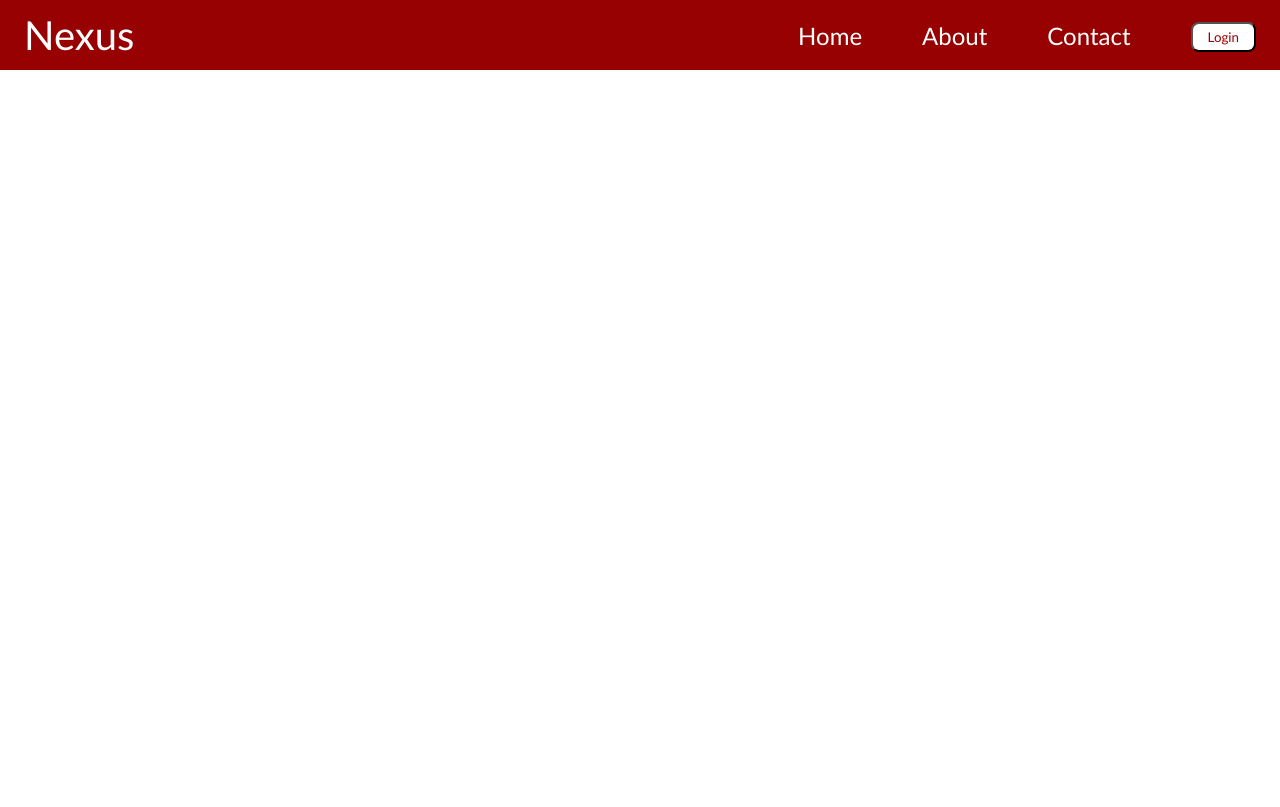
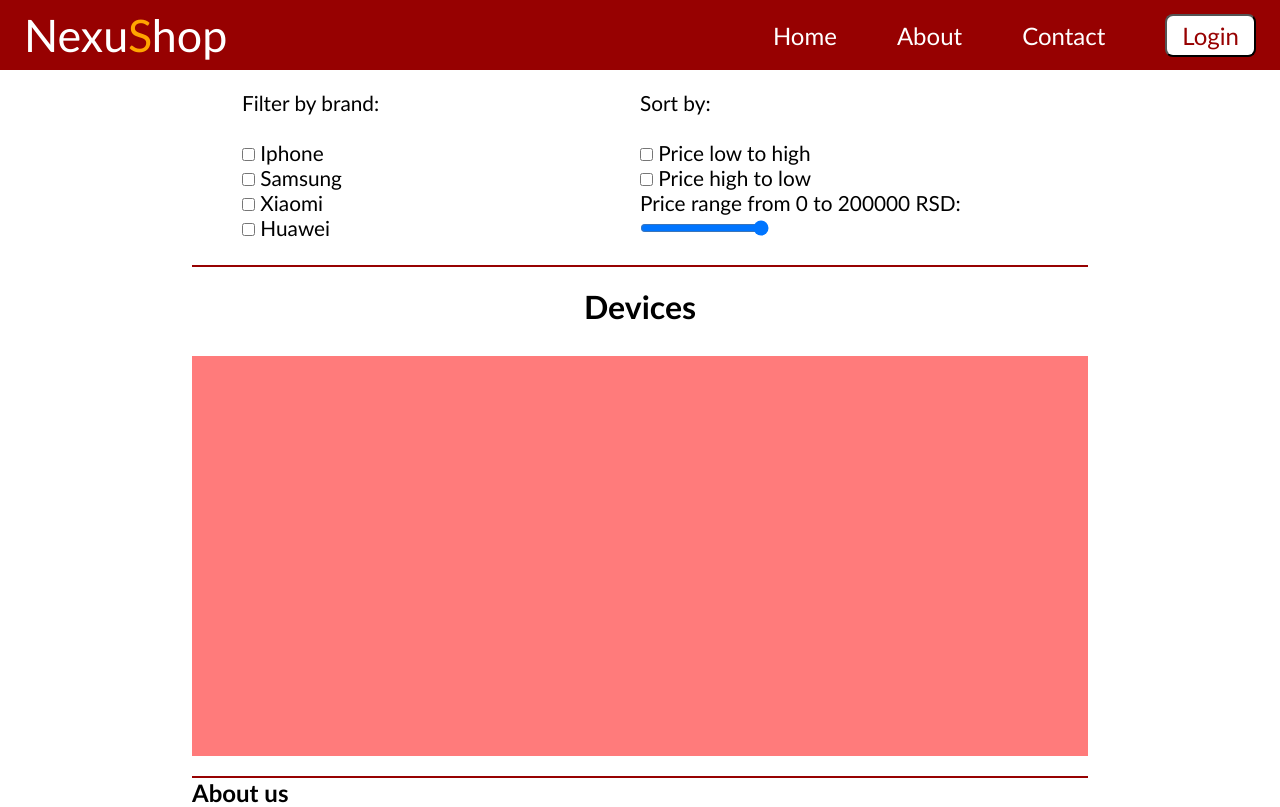
Before and after one commit to S-Mrvic/NexusMobileShop, a plain HTML site: page index.html in a window 1280 px wide. Drawn offline with Linux system fonts and the light colour scheme; files that its build step writes are made by us from their sources.

Commit message:
Created filter and sort elements

```diff
--- /dev/null
+++ b/CSS/style.css
@@ -0,0 +1,163 @@
+*{
+    padding: 0;
+    margin: 0;
+    box-sizing: border-box;
+    font-family: 'Gill Sans', 'Gill Sans MT', Calibri, 'Trebuchet MS', sans-serif;
+}
+
+
+/* Navbar and hamburger menu*/
+
+header{
+    background-color: rgb(151, 1, 1);
+}
+
+.navbar li{
+    list-style: none;
+}
+
+.navbar a{
+    color: white;
+    text-decoration: none;
+}
+
+.navbar{
+    min-height: 70px;
+    display: flex;
+    justify-content: space-between;
+    align-items: center;
+    padding: 0 24px;
+    font-size: 1.5rem;
+}
+
+.navbar span{
+    color: orange;
+}
+
+.navMenu{
+    display: flex;
+    justify-content: space-between;
+    align-items: center;
+    gap: 60px;
+}
+
+.navBrand{
+    font-size: 2.8rem;
+}
+
+.login{
+    padding: 5px 15px;
+    border-radius: 8px;
+    background-color: white;
+    color: rgb(151, 1, 1);
+    transition: 0.3s ease-in-out;
+    font-size: 1.5rem;
+}
+
+.login:hover{
+    background-color: rgb(116, 115, 115);
+    color: white;
+    cursor: pointer;
+}
+
+.navLink{
+    transition: 0.7s ease;
+}
+.navLink:hover{
+    color: rgb(116, 115, 115);
+    font-size: 1.7rem;
+    cursor: pointer;
+}
+
+.hamburger{
+    display: none;
+    cursor: pointer;
+}
+
+.bar{
+    display: block;
+    width: 25px;
+    height: 3px;
+    margin: 5px auto;
+    -webkit-transition: all 0.3s ease-in-out;
+    transition: all 0.3s ease-in-out;
+    background-color: white;
+}
+
+#container{
+    width: 70%;
+    margin: 0 auto;
+    margin-top: 20px;
+}
+
+#filters{
+    display: grid;
+    grid-template-columns: 1fr 1fr;
+    font-size: 1.3rem;
+    border-bottom: 2px solid rgb(151, 1, 1);
+}
+
+#filterBy{
+    margin-left: 50px;
+}
+
+#devices{
+    border-bottom: 2px solid rgb(151, 1, 1);
+    padding-bottom: 20px;
+}
+
+#devices h1{
+    text-align: center;
+    padding-top: 20px;
+    padding-bottom: 30px;
+}
+
+#devicesList{
+    background-color: rgb(255, 123, 123);
+    height: 50vh;
+    width: 100%;
+}
+
+
+
+
+
+
+
+/* Media Query */
+
+@media(max-width:768px){
+    .hamburger{
+        display: block;
+    }
+
+    .hamburger.active .bar:nth-child(2){
+        opacity: 0;
+    }
+    .hamburger.active .bar:nth-child(1){
+        transform: translateY(8px) rotate(45deg);
+    }
+    .hamburger.active .bar:nth-child(){
+        transform: translateY(8px) rotate(-45deg);
+    }
+
+    .navMenu{
+        position: fixed;
+        left: -100%;
+        top: 70px;
+        gap: 0;
+        flex-direction: column;
+        background-color: rgb(151, 1, 1);
+        width: 100%;
+        text-align: center;
+        transition: 0.3s;
+    }
+
+    .navItem{
+        margin: 16px 0;
+    }
+
+    .navMenu.active{
+        left: 0;
+    }
+}
--- a/index.html
+++ b/index.html
@@ -1,19 +1,20 @@
 <!DOCTYPE html>
 <html lang="en">
   <head>
-    <meta charset="UTF-8">
-    <meta http-equiv="X-UA-Compatible" content="IE=edge">
-    <meta name="viewport" content="width=device-width, initial-scale=1.0">
+    <meta charset="UTF-8" />
+    <meta http-equiv="X-UA-Compatible" content="IE=edge" />
+    <meta name="viewport" content="width=device-width, initial-scale=1.0" />
     <title>Nexus Shop</title>
-    <link rel="stylesheet" href="./Css/style.css">
-    <link rel="shortcut icon" href="./673498.png" />
+    <link rel="stylesheet" href="./Css/style.css" />
+    <link rel="shortcut icon" href="./logo.JPG" />
   </head>
   <body>
 
     <!-- Creating a header section -->
+
     <header>
       <nav class="navbar">
-                <a href="#" class="navBrand">Nexus</a>
+        <a href="#" class="navBrand">Nexu<span>S</span>hop</a>
 
         <ul class="navMenu">
           <li class="navItem">
@@ -37,8 +38,63 @@
       </nav>
     </header>
 
+    <!-- Filtering -->
+
+    <div id="container">
+      <div id="filters">
+        <div id="filterBy">
+        <p class="filt">Filter by brand: </p><br>
+        <input type="checkbox" name="Iphone" id="iphone">
+        <label for="iphone">Iphone</label><br>
+        <input type="checkbox" name="samsung" id="samsung">
+        <label for="samsung">Samsung</label><br>
+        <input type="checkbox" name="xiaomi" id="xiaomi">
+        <label for="xiaomi">Xiaomi</label><br>
+        <input type="checkbox" name="huawei" id="huawei">
+        <label for="huawei">Huawei</label><br><br>
+    </div>
+
+    <!-- Sorting -->
+
+    <div id="sortBy">
+        <label for="sorting">Sort by:</label><br><br>
+        <input type="checkbox" name="price" id="priceLow"/>
+          <label for="priceLow">Price low to high</label><br>
+          <input type="checkbox" name="price" id="priceHigh">
+          <label for="priceHigh">Price high to low</label><br>
 
 
+          <form action="" method="">
+            <label for="rangePrice"
+              >Price range from 0 to <span id="setPrice">200000 RSD</span>:
+            </label><br>
+            <input
+              type="range"
+              min="0"
+              max="200000"
+              value="200000"
+              id="rangePrice"
+            /><br/><br/>
+          </form>
+        </div>
+    </div>
 
+    <!-- Devices section -->
+
+      <div id="devices">
+       <h1>Devices</h1>
+       <div id="devicesList">
+
+       </div>
+      </div>
+
+      <!-- About us section -->
+
+      <div id="about">
+        <h2>About us</h2>
+        <p></p>
+      </div>
+
+    </div>
   </body>
 </html>
--- a/style.css
+++ /dev/null
@@ -1,119 +0,0 @@
-*{
-    padding: 0;
-    margin: 0;
-    box-sizing: border-box;
-    font-family: 'Gill Sans', 'Gill Sans MT', Calibri, 'Trebuchet MS', sans-serif;
-}
-
-/* Navbar and hamburger menu*/
-
-header{
-    background-color: rgb(151, 1, 1);
-}
-
-.navbar li{
-    list-style: none;
-}
-
-.navbar a{
-    color: white;
-    text-decoration: none;
-}
-
-.navbar{
-    min-height: 70px;
-    display: flex;
-    justify-content: space-between;
-    align-items: center;
-    padding: 0 24px;
-    font-size: 1.5rem;
-}
-.navMenu{
-    display: flex;
-    justify-content: space-between;
-    align-items: center;
-    gap: 60px;
-}
-
-.navBrand{
-    font-size: 2.5rem;
-}
-
-.login{
-    padding: 5px 15px;
-    border-radius: 8px;
-    background-color: white;
-    color: rgb(151, 1, 1);
-    transition: 0.3s ease-in-out;
-}
-
-.login:hover{
-    background-color: rgb(151, 1, 1);
-    color: white;
-
-}
-
-.navLink{
-    transition: 0.7s ease;
-}
-.navLink:hover{
-    color: rgb(116, 115, 115);
-    font-size: 1.7rem;
-    cursor: pointer;
-}
-
-.hamburger{
-    display: none;
-    cursor: pointer;
-}
-
-.bar{
-    display: block;
-    width: 25px;
-    height: 3px;
-    margin: 5px auto;
-    -webkit-transition: all 0.3s ease-in-out;
-    transition: all 0.3s ease-in-out;
-    background-color: white;
-}
-
-
-
-
-/* Media Query */
-
-@media(max-width:768px){
-    .hamburger{
-        display: block;
-    }
-
-    .hamburger.active .bar:nth-child(2){
-        opacity: 0;
-    }
-    .hamburger.active .bar:nth-child(1){
-        transform: translateY(8px) rotate(45deg);
-    }
-    .hamburger.active .bar:nth-child(){
-        transform: translateY(8px) rotate(-45deg);
-    }
-
-    .navMenu{
-        position: fixed;
-        left: -100%;
-        top: 70px;
-        gap: 0;
-        flex-direction: column;
-        background-color: rgb(151, 1, 1);
-        width: 100%;
-        text-align: center;
-        transition: 0.3s;
-    }
-
-    .navItem{
-        margin: 16px 0;
-    }
-
-    .navMenu.active{
-        left: 0;
-    }
-}
```
Lines whose indentation alone changed are shown as unchanged.
